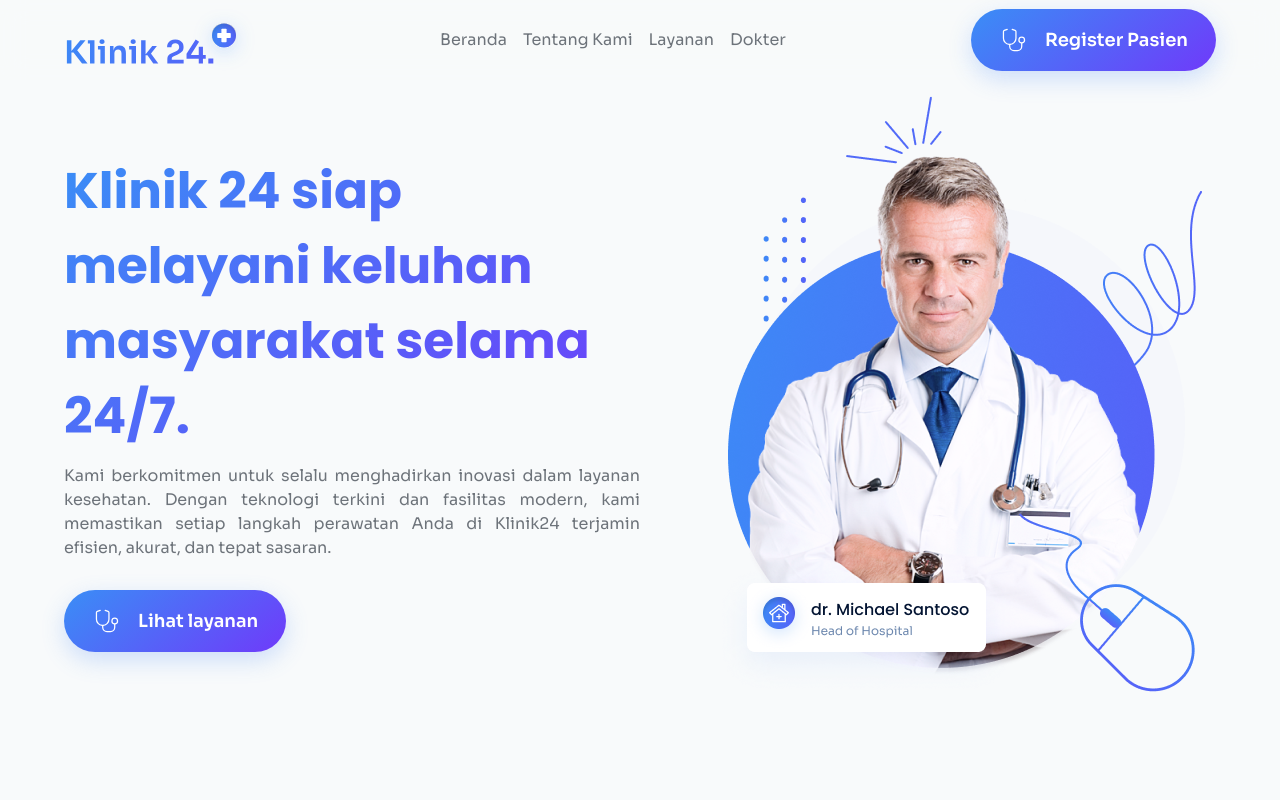
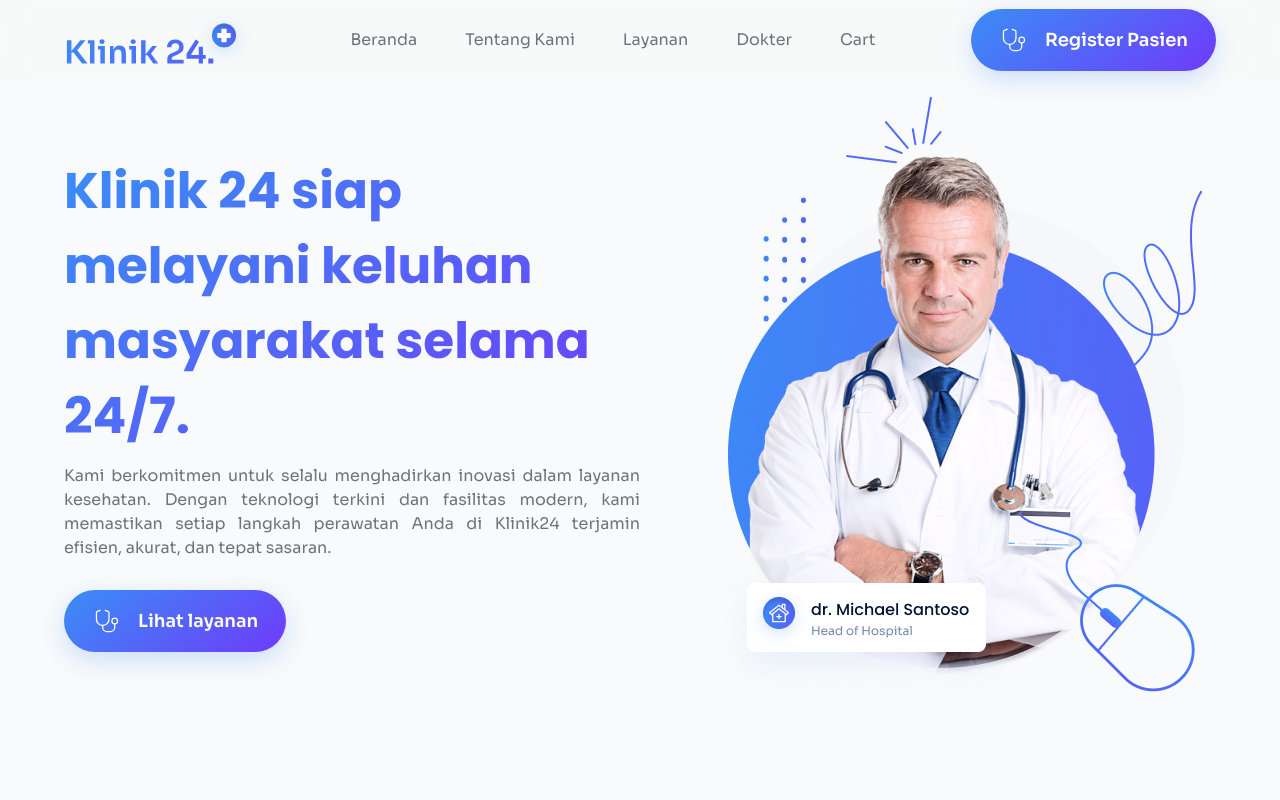
Before and after one commit to zidanindratama/Mition_Website_Klinik24_1IA09, a React (Vite) app: page / in a window 1280 px wide. Shown: the top 800 px of the page. Built offline with nearby package versions, Linux system fonts and the light colour scheme.

Commit message:
add cart route

```diff
--- a/src/components/Navbar.jsx
+++ b/src/components/Navbar.jsx
@@ -17,7 +17,7 @@ const Navbar = () => {
             </Link>
           </div>
           <div className="hidden md:flex items-center">
-            <ul className="flex gap-4">
+            <ul className="flex gap-12">
               <Link className="text-primary-text-gray" to="/">
                 Beranda
               </Link>
@@ -29,6 +29,9 @@ const Navbar = () => {
               </Link>
               <Link className="text-primary-text-gray" to="/dokter">
                 Dokter
+              </Link>
+              <Link className="text-primary-text-gray" to="/cart">
+                Cart
               </Link>
             </ul>
           </div>
@@ -71,6 +74,11 @@ const Navbar = () => {
                 Dokter
               </Link>
             </li>
+            <li className="p-4">
+              <Link className="text-primary-text-gray" to="/cart">
+                Cart
+              </Link>
+            </li>
             <div className="flex flex-col my-4 gap-4">
               <Link to="register">
                 <Button
```
